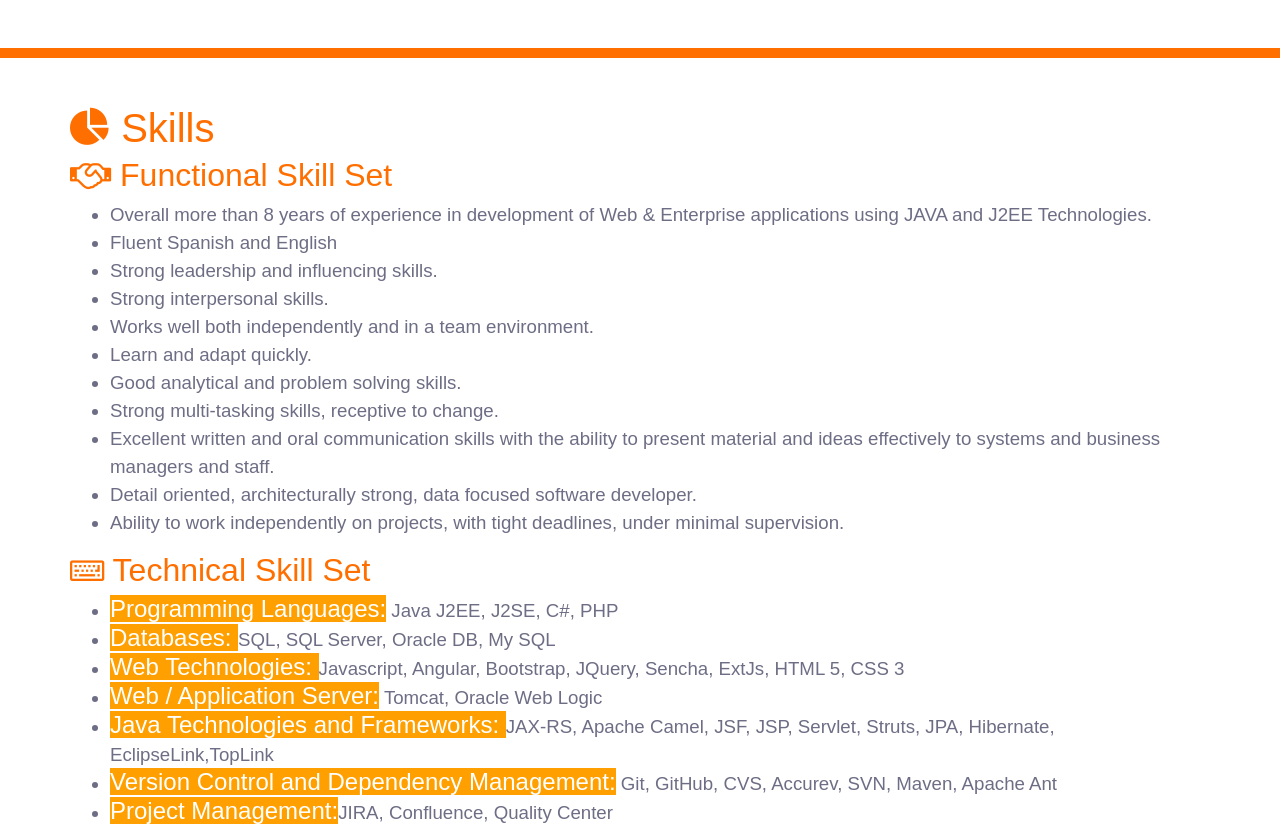
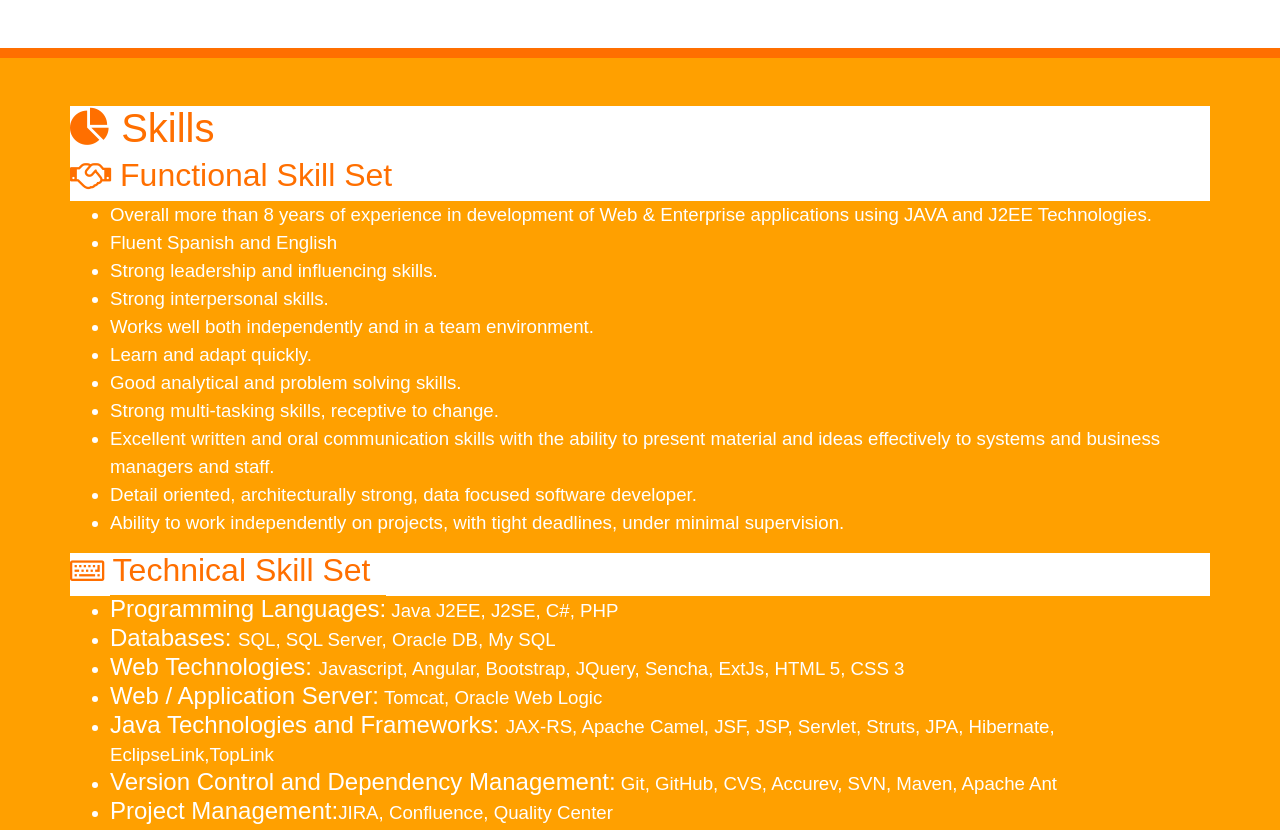
Before and after one commit to waquino814/resume, a website: page src/index.html in a window 1280 px wide. Shown: the part 1213-2043 px from the top of the page. Drawn offline with Linux system fonts and the light colour scheme.

Commit message:
update skills bg

```diff
--- a/src/index.html
+++ b/src/index.html
@@ -89,7 +89,7 @@
     </section>
 
     <!-- SKILLS -->
-    <section id="skills" class="bg1 py-5" style="border-top: 10px solid rgb(255, 111, 0);">
+    <section id="skills" class="bg2 py-5" style="border-top: 10px solid rgb(255, 111, 0);">
         <div class="container">
             <div class="row bg1">
                 <div class="col-xs-12">
```
